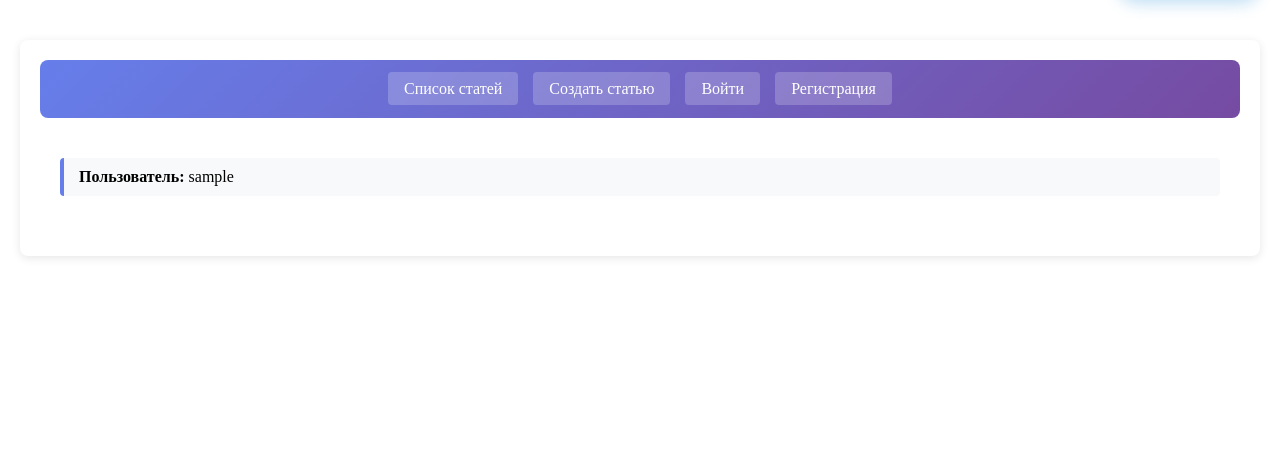
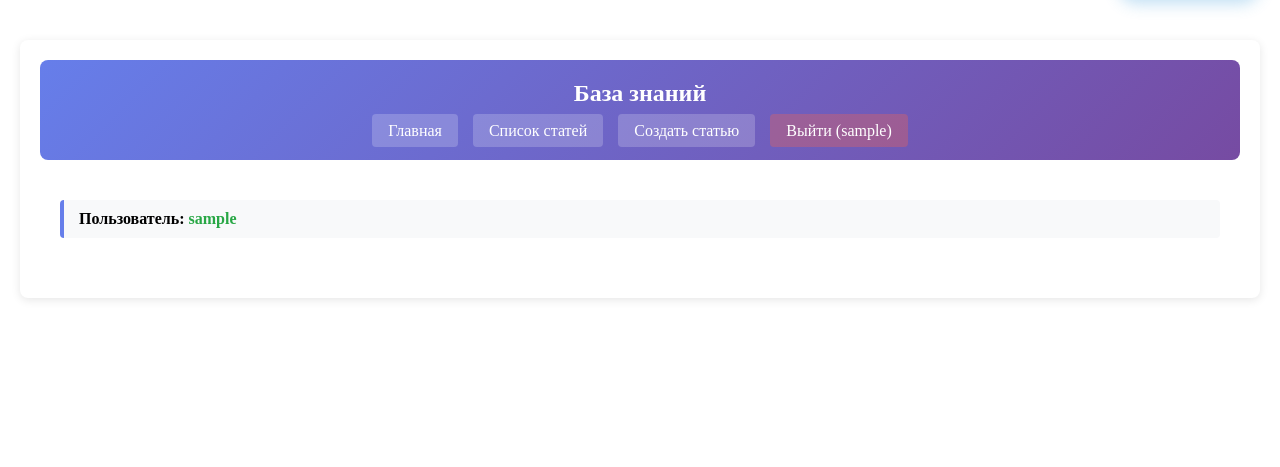
Before and after one commit to lizokelvo/backend, a Flask app: page /lab5/ in a window 1280 px wide. Shown: the part 58-525 px from the top of the page. Run offline with Flask 3, Linux system fonts and the light colour scheme; the visitor is signed in with stand-in values (Sample User, id 1); some libraries are stand-ins or nearby versions.

Commit message:
логаут

```diff
--- a/templates/lab5/lab5.html
+++ b/templates/lab5/lab5.html
@@ -5,12 +5,14 @@
 {% block main %}
 <div class="lab5-container">
     <header class="lab5-header">
+        <h1>База знаний</h1>
         <nav class="lab5-menu">
             <ul>
+                <li><a href="/lab5/">Главная</a></li>
                 <li><a href="/lab5/list">Список статей</a></li>
                 <li><a href="/lab5/create">Создать статью</a></li>
-                {% if session.username %}
-                    <li><a href="/lab5/logout">Выйти ({{ session.username }})</a></li>
+                {% if session.login %}
+                    <li><a href="/lab5/logout" class="logout-btn">Выйти ({{ session.login }})</a></li>
                 {% else %}
                     <li><a href="/lab5/login">Войти</a></li>
                     <li><a href="/lab5/register">Регистрация</a></li>
@@ -23,20 +25,19 @@
         <div class="user-info">
             <strong>Пользователь:</strong>
             {% if session.login %}
-                {{ session.login }}
+                <span class="username">{{ session.login }}</span>
             {% else %}
-                Anonymous
+                <span class="anonymous">Anonymous</span>
             {% endif %}
         </div>
 
-        {% block lab5_content %}
-
-        {% endblock %}
+        {% block lab5_content %}{% endblock %}
 
         <footer class="lab5-footer">
             <p>Лабораторная работа 5: Flask и БД</p>
         </footer>
     </div>
+</div>
 
 <style>
     .lab5-container {
@@ -86,6 +87,14 @@
         text-decoration: none;
     }
 
+    .logout-btn {
+        background: rgba(255, 99, 71, 0.3) !important;
+    }
+
+    .logout-btn:hover {
+        background: rgba(255, 99, 71, 0.5) !important;
+    }
+
     .lab5-content {
         padding: 20px;
     }
@@ -98,6 +107,16 @@
         border-left: 4px solid #667eea;
     }
 
+    .username {
+        font-weight: bold;
+        color: #28a745;
+    }
+
+    .anonymous {
+        font-style: italic;
+        color: #6c757d;
+    }
+
     .lab5-footer {
         margin-top: 30px;
         padding-top: 15px;
@@ -106,6 +125,5 @@
         color: #6c757d;
         font-size: 14px;
     }
-
 </style>
 {% endblock %}
```
